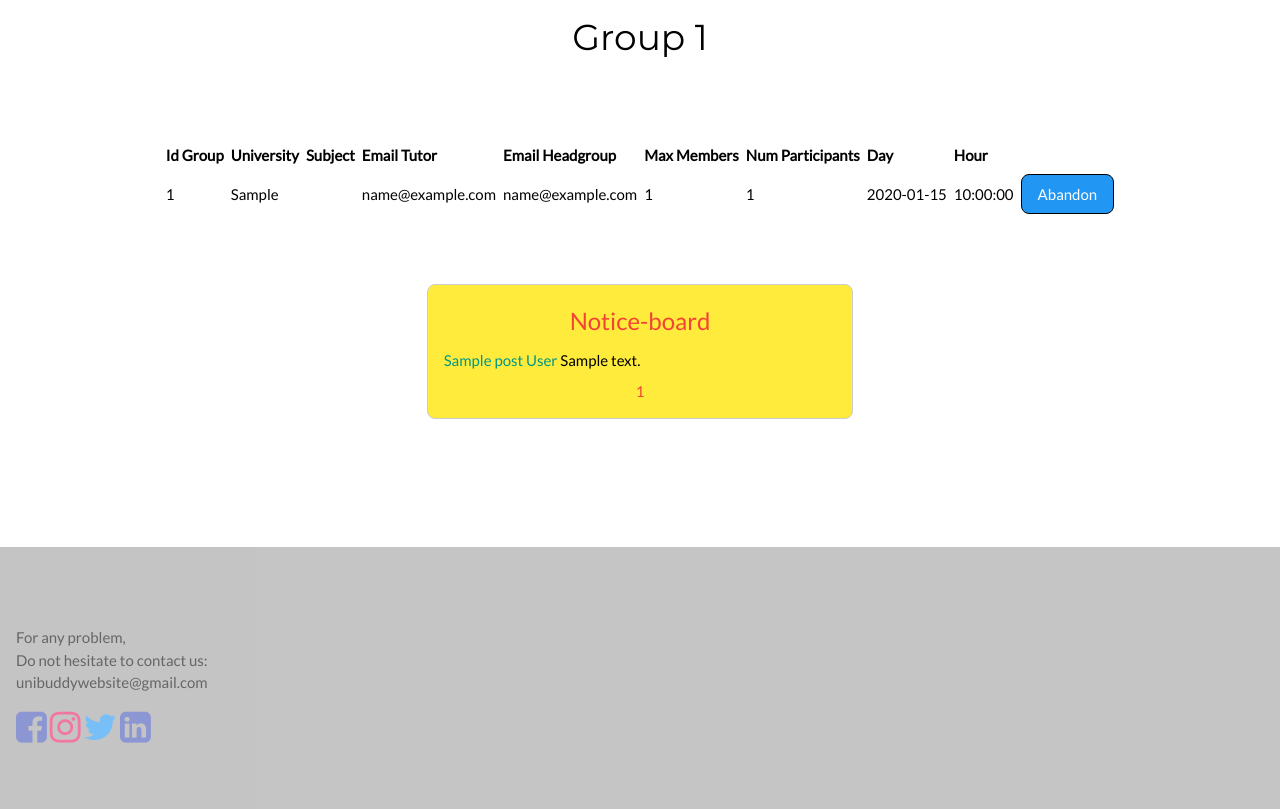
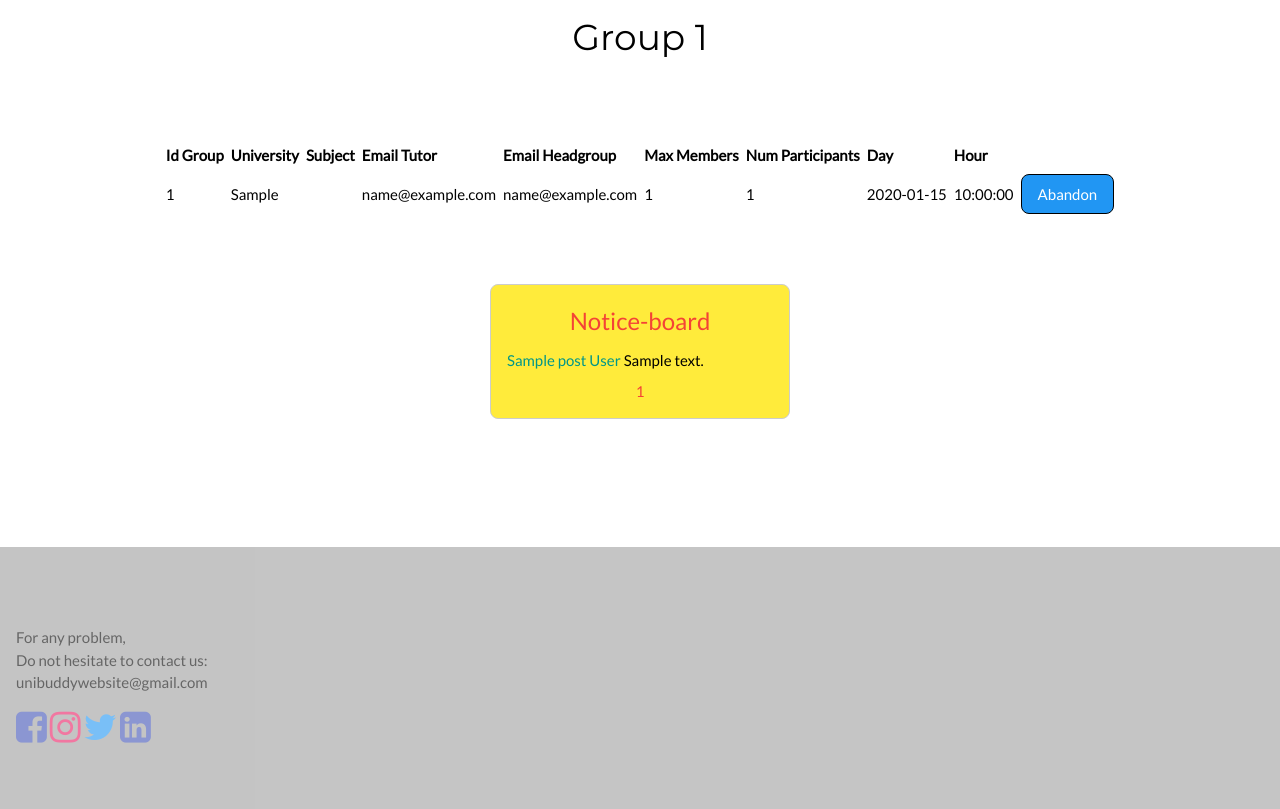
Before and after one commit to ludoviconatoli/unibuddy, a Flask app: page /mygroups/1 in a window 1280 px wide. Shown: the part 526-1335 px from the top of the page. Run offline with Flask 2, Linux system fonts and the light colour scheme; tables that the repository leaves empty hold one stand-in row (values such as "Sample post"); some libraries are stand-ins or nearby versions.

Commit message:
end of code

```diff
--- a/data.py
+++ b/data.py
@@ -99,6 +99,7 @@ db.session.commit()
 db.session.add(tutor4)
 db.session.commit()
 
+
 meet1 = Meetings("Politecnico di Torino", "Management Engineering", "02PDWPH", "", "s302249@studenti.polito.it", 10, 1, datetime.date(2022, 3, 10), datetime.time(16, 30))
 meet1.students = [stud3]
 meet2 = Meetings("Politecnico di Torino", "Management Engineering", "05OIYPH", "", "s302572@studenti.polito.it", 5, 3, datetime.date(2022, 3, 12), datetime.time(14, 30))
@@ -107,6 +108,9 @@ meet3 = Meetings("Politecnico di Torino", "Ingegneria Gestionale", "16ACFPL", "s
 meet3.students = [stud2, stud4]
 meet4 = Meetings("Politecnico di Torino", "Management Engineering", "02PDWPH", "s204566@studenti.polito.it", "s204566@studenti.polito.it", 10, 1, datetime.date(2022, 3, 25), datetime.time(16, 30))
 meet4.students = [stud7]
+meet5 = Meetings("Politecnico di Torino", "Ingegneria Gestionale", "16ACFPL", "", "s402202@studenti.polito.it", 7, 1, datetime.date(2022, 3, 20), datetime.time(16, 30))
+meet5.students = [stud4]
+
 
 db.session.add(meet1)
 db.session.commit()
@@ -115,6 +119,8 @@ db.session.commit()
 db.session.add(meet3)
 db.session.commit()
 db.session.add(meet4)
+db.session.commit()
+db.session.add(meet5)
 db.session.commit()
 
 post1 = Post("s302572@studenti.polito.it", 2, "Hi guys")
--- a/project/groups/routes.py
+++ b/project/groups/routes.py
@@ -102,8 +102,7 @@ def mygroups():
 @meets.route('/mygroups/<int:id>', methods=["GET", "POST"])
 def select(id):
     group = Meetings.query.filter_by(id=id).first()
-    subject = Subjects.query.filter_by(
-        subject_id=group.subject_id, university=session.get('university'), study_course=session.get('study_course')).first()
+    subject = Subjects.query.filter_by(subject_id=group.subject_id, university=session.get('university'), study_course=session.get('study_course')).first()
 
     user = Student.query.filter_by(email=session.get('email')).first()
     jform = FormJoin()
--- a/project/models/Student.py
+++ b/project/models/Student.py
@@ -21,11 +21,6 @@ class Student(db.Model):
     headgroups = db.relationship("Meetings", backref="meetings.email_headgroup")
     posts = db.relationship("Post", backref="post.author")
 
-    #__mapper_args__ = {
-    #    'polymorphic_on': study_course,
-    #    'polymorphic_identity': 'student'
-    #}
-
     def __init__(self, email, password, student_id, name, surname, study_course, university):
         self.email = email
         self.password = password
--- a/project/static/website_style.css
+++ b/project/static/website_style.css
@@ -16,15 +16,15 @@ input[type="radio"]:checked ~ label:before {
     color: #607d8b;
 }
 
+.post{
+    width: 300px;
+    display: block;
+    margin-left: auto;
+    margin-right: auto;
+}
+
 input[type="radio"]:checked + label:before { color: #ffc107; }
 input[type="radio"] + label:hover ~ input + label:before { opacity: 0.6}
-
-.back_base{
-    background-image: url(images/base_back.png);
-    background-repeat: no-repeat;
-    background-position: center center;
-    background-size: 100%;
-}
 
 .back_start{
     background-image: url(images/back_start.png);
--- a/project/templates/groups.html
+++ b/project/templates/groups.html
@@ -13,7 +13,7 @@
         </div>
         <div class="w3-padding-64" style="overflow-x:auto;">
             <table align="center" cellspacing="5">
-                <tr>
+                <tr class="w3-center">
                     <td><b>Id Group</b></td>
                     <td><b>University</b></td>
                     <td><b>Subject</b></td>
--- a/project/templates/mygroups.html
+++ b/project/templates/mygroups.html
@@ -6,7 +6,7 @@
         </div>
         <div class="w3-padding-64" style="overflow-x:auto;">
             <table align="center" cellspacing="5">
-                <tr>
+                <tr class="w3-center">
                     <td><b>Id Group</b></td>
                     <td><b>University</b></td>
                     <td><b>Subject</b></td>
--- a/project/templates/select.html
+++ b/project/templates/select.html
@@ -35,11 +35,8 @@
             </tr>
         </table>
     </div>
-    <div class="w3-row">
-        <div class="w3-col s4 w3-center">
-            <p></p>
-        </div>
-        <div class="w3-col s4 w3-yellow w3-center w3-padding w3-border w3-round-large">
+
+    <div class="post w3-yellow w3-center w3-padding w3-border w3-round-large">
          <h3 class="w3-text-red">Notice-board</h3>
         {% for i in posts.items %}
             <div class="w3-left">
@@ -58,7 +55,7 @@
             {% endif %}
         {% endfor %}
     </div>
-    </div>
+
 
     <div class="w3-container w3-center w3-padding-64">
         {% if session['email'] == group.email_tutor or session['email'] == group.email_headgroup %}
--- a/project/templates/tutors.html
+++ b/project/templates/tutors.html
@@ -15,7 +15,7 @@
         <div class="w3-container w3-padding" style="overflow-x:auto;">
             <table align="center" cellspacing="5" class="w3-border w3-topbar w3-bottombar w3-border-blue w3-hover-shadow w3-round-large">
                 <tr class="w3-xlarge"><th colspan="6">TUTORS</th></tr>
-                <tr>
+                <tr class="w3-center">
                     <td><b>Email</b></td>
                     <td><b>Tutor_id</b></td>
                     <td><b>Name</b></td>
```
Also changed, not shown: project/__init__.py (+8 -0 lines), project/main/forms.py (line endings or trailing spaces), project/users/forms.py (line endings or trailing spaces). Lines whose indentation alone changed are shown as unchanged.
